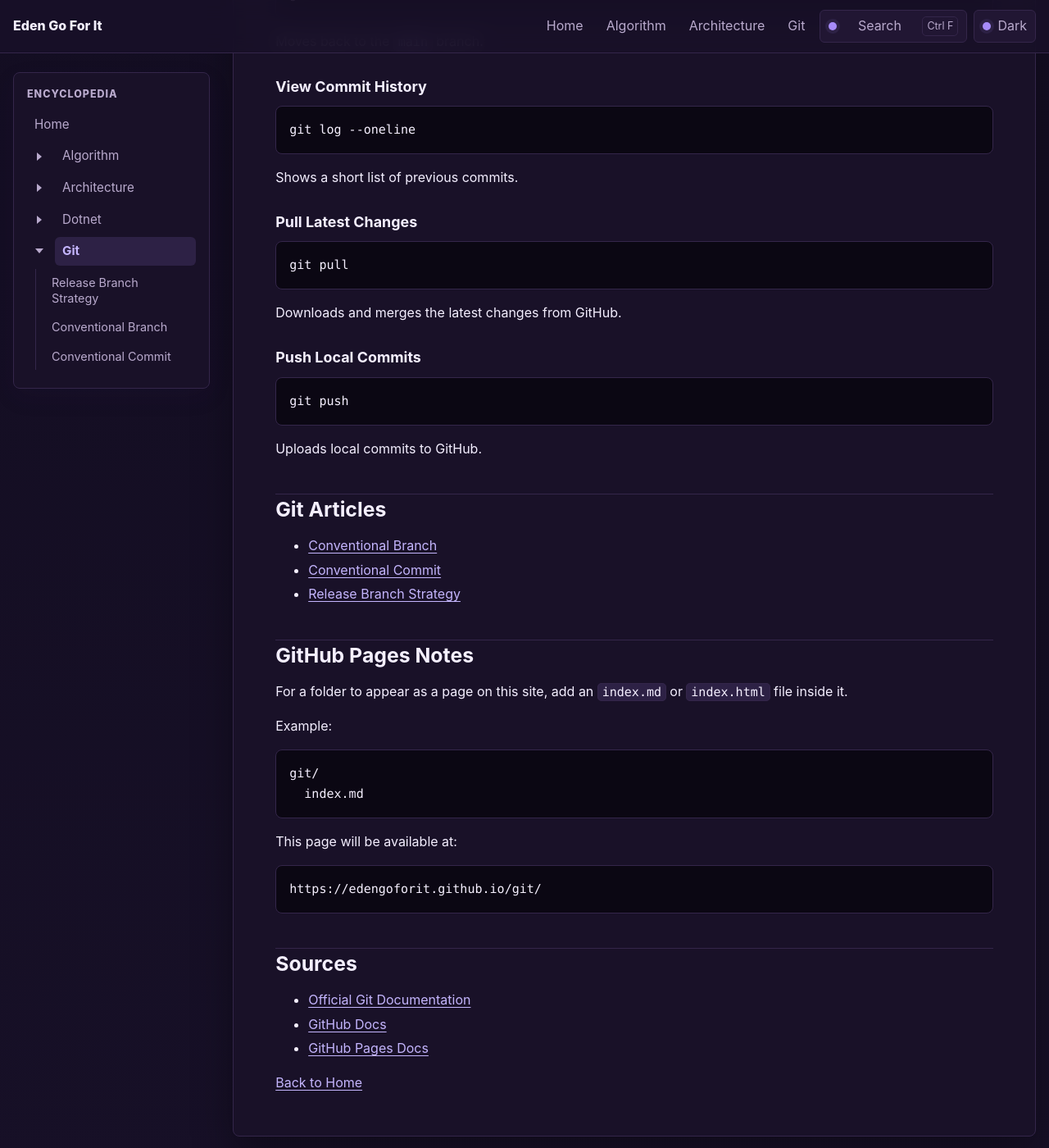
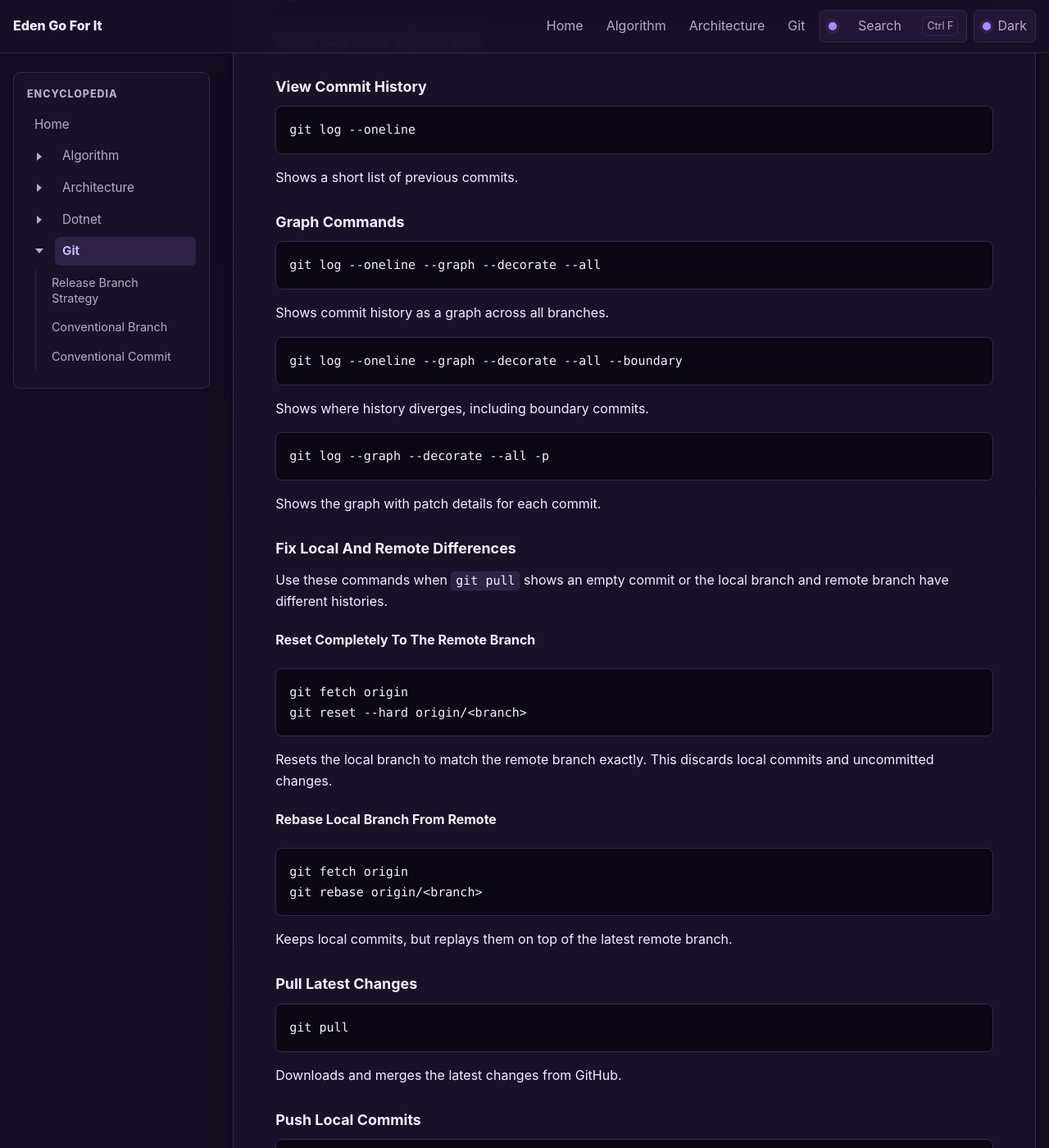
Before and after one commit to EdenGoforIt/edengoforit.github.io, a Jekyll site: the page built from git/index.md, in a window 1280 px wide and 1400 px high, scrolled down 1533 px. Shown: the whole window at 82% size. Built offline with Jekyll 4.4.1, drawn with Linux system fonts in a browser that asks for light colours.

Commit message:
Add Git graph and sync commands

````diff
--- a/git/index.md
+++ b/git/index.md
@@ -71,6 +71,48 @@ git log --oneline
 
 Shows a short list of previous commits.
 
+### Graph Commands
+
+```sh
+git log --oneline --graph --decorate --all
+```
+
+Shows commit history as a graph across all branches.
+
+```sh
+git log --oneline --graph --decorate --all --boundary
+```
+
+Shows where history diverges, including boundary commits.
+
+```sh
+git log --graph --decorate --all -p
+```
+
+Shows the graph with patch details for each commit.
+
+### Fix Local And Remote Differences
+
+Use these commands when `git pull` shows an empty commit or the local branch and remote branch have different histories.
+
+#### Reset Completely To The Remote Branch
+
+```sh
+git fetch origin
+git reset --hard origin/<branch>
+```
+
+Resets the local branch to match the remote branch exactly. This discards local commits and uncommitted changes.
+
+#### Rebase Local Branch From Remote
+
+```sh
+git fetch origin
+git rebase origin/<branch>
+```
+
+Keeps local commits, but replays them on top of the latest remote branch.
+
 ### Pull Latest Changes
 
 ```sh
````
